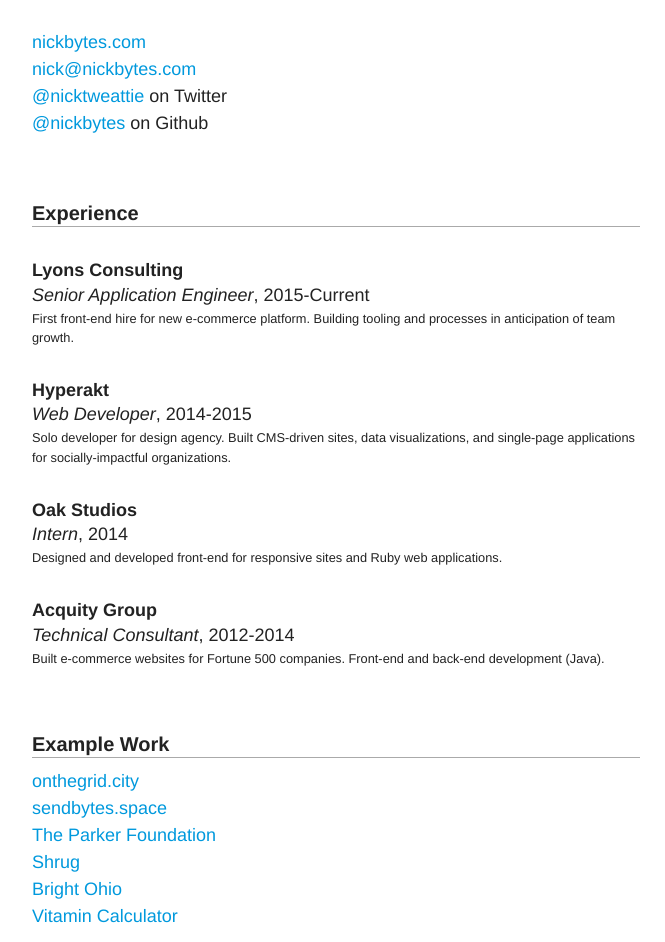
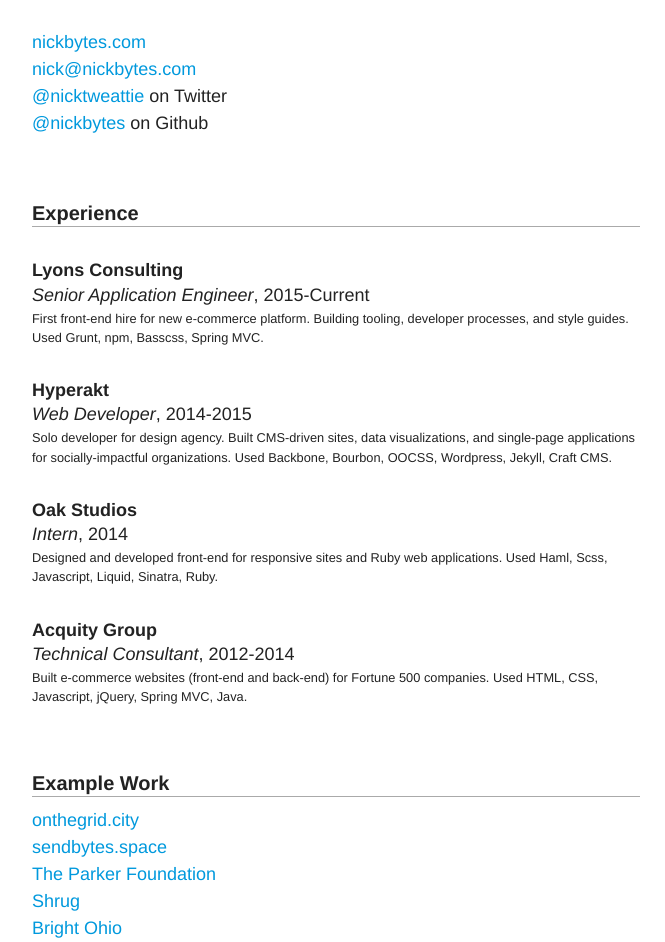
Before and after one commit to nickbytes/resume, a plain HTML site: page index.html in a window 1280 px wide. Shown: the part 141-1083 px from the top of the page, without its empty margins (304-969 px from the left). Drawn offline with Linux system fonts and the light colour scheme.

Commit message:
Added tooling

```diff
--- a/index.html
+++ b/index.html
@@ -27,25 +27,25 @@
       <h4 class="mt3 mb0" id="lyons-consulting">Lyons Consulting</h4>
       <p class="mb0"><em>Senior Application Engineer</em>, 2015-Current</p>
       <p class="mt0 small">
-        First front-end hire for new e-commerce platform. Building tooling and processes in anticipation of team growth.
+        First front-end hire for new e-commerce platform. Building tooling, developer processes, and style guides. Used Grunt, npm, Basscss, Spring MVC.
       </p>
 
       <h4 class="mt3 mb0" id="hyperakt">Hyperakt</h4>
       <p class="mb0"><em>Web Developer</em>, 2014-2015</p>
       <p class="mt0 small">
-        Solo developer for design agency. Built CMS-driven sites, data visualizations, and single-page applications for socially-impactful organizations.
+        Solo developer for design agency. Built CMS-driven sites, data visualizations, and single-page applications for socially-impactful organizations. Used Backbone, Bourbon, OOCSS, Wordpress, Jekyll, Craft CMS.
       </p>
 
       <h4 class="mt3 mb0" id="oak-studios">Oak Studios</h4>
       <p class="mb0"><em>Intern</em>, 2014</p>
       <p class="mt0 small">
-        Designed and developed front-end for responsive sites and Ruby web applications.
+        Designed and developed front-end for responsive sites and Ruby web applications. Used Haml, Scss, Javascript, Liquid, Sinatra, Ruby.
       </p>
 
       <h4 class="mt3 mb0" id="acquity-group">Acquity Group</h4>
       <p class="mb0"><em>Technical Consultant</em>, 2012-2014</p>
       <p class="mt0 small">
-        Built e-commerce websites for Fortune 500 companies. Front-end and back-end development (Java).
+        Built e-commerce websites (front-end and back-end) for Fortune 500 companies. Used HTML, CSS, Javascript, jQuery, Spring MVC, Java.
       </p>
     </div>
 
```
